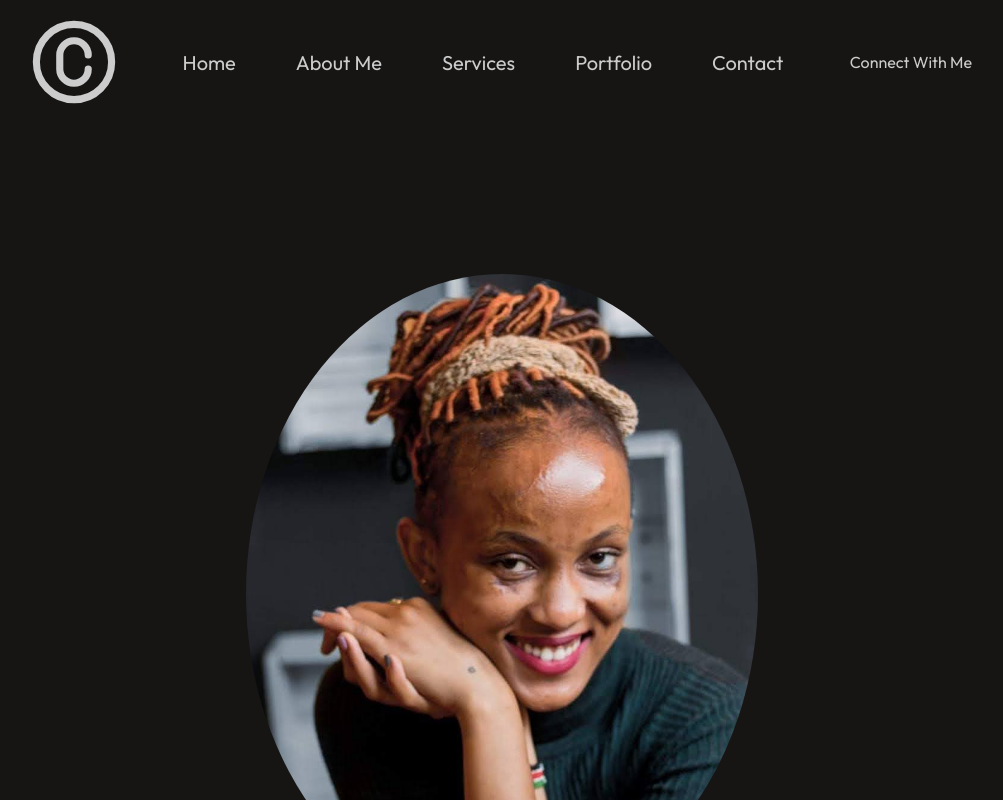
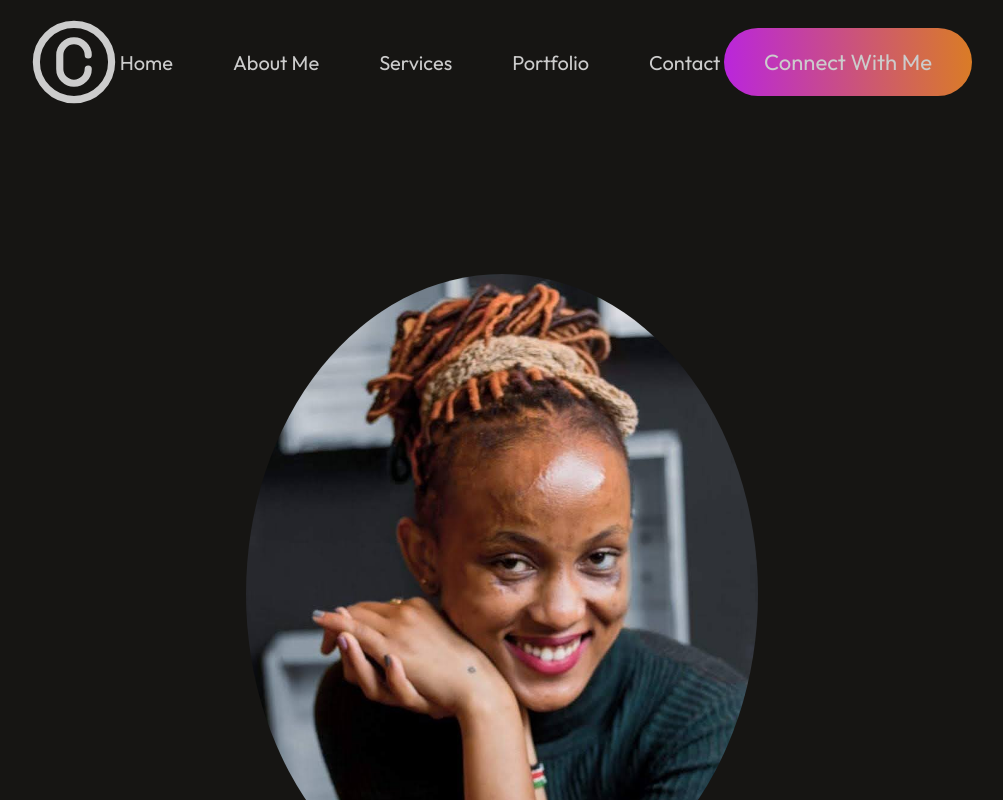
Before and after one commit to claudiahW/CodeWithClaude, a React (Vite) app: page / in a window 1280 px wide. Shown: the top 800 px of the page, without its empty margins (138-1141 px from the left). Built offline with nearby package versions, Linux system fonts and the light colour scheme.

Commit message:
style the connect with me button

```diff
--- a/src/Navbar.css
+++ b/src/Navbar.css
@@ -11,3 +11,10 @@
   gap: 60px;
   font-size: 20px;
 }
+.nav-connect {
+  padding: 20px 40px;
+  border-radius: 50px;
+  background: linear-gradient(267deg, #DA7C25 0.35%, #B923E1 102.06%);
+  font-size: 22px;
+  cursor: pointer;
+}
```
